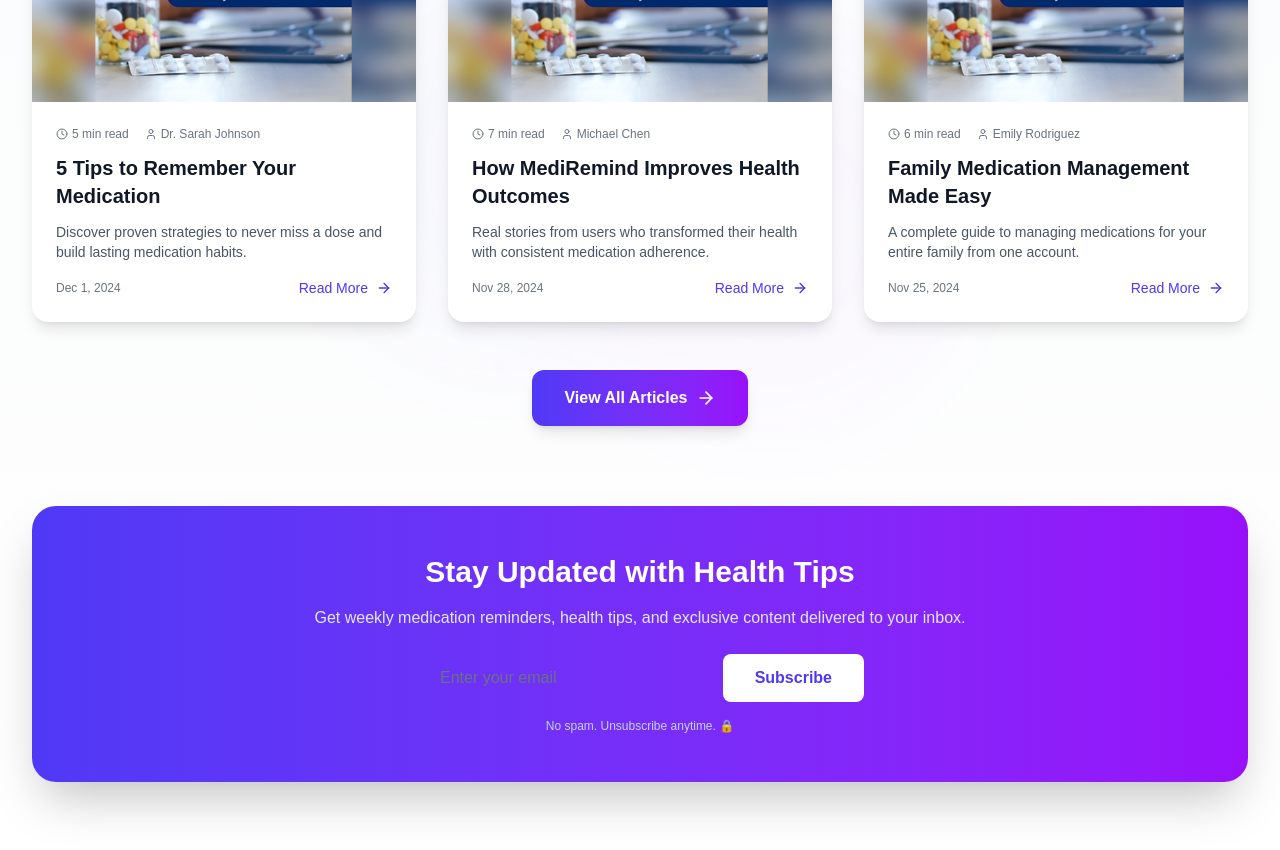
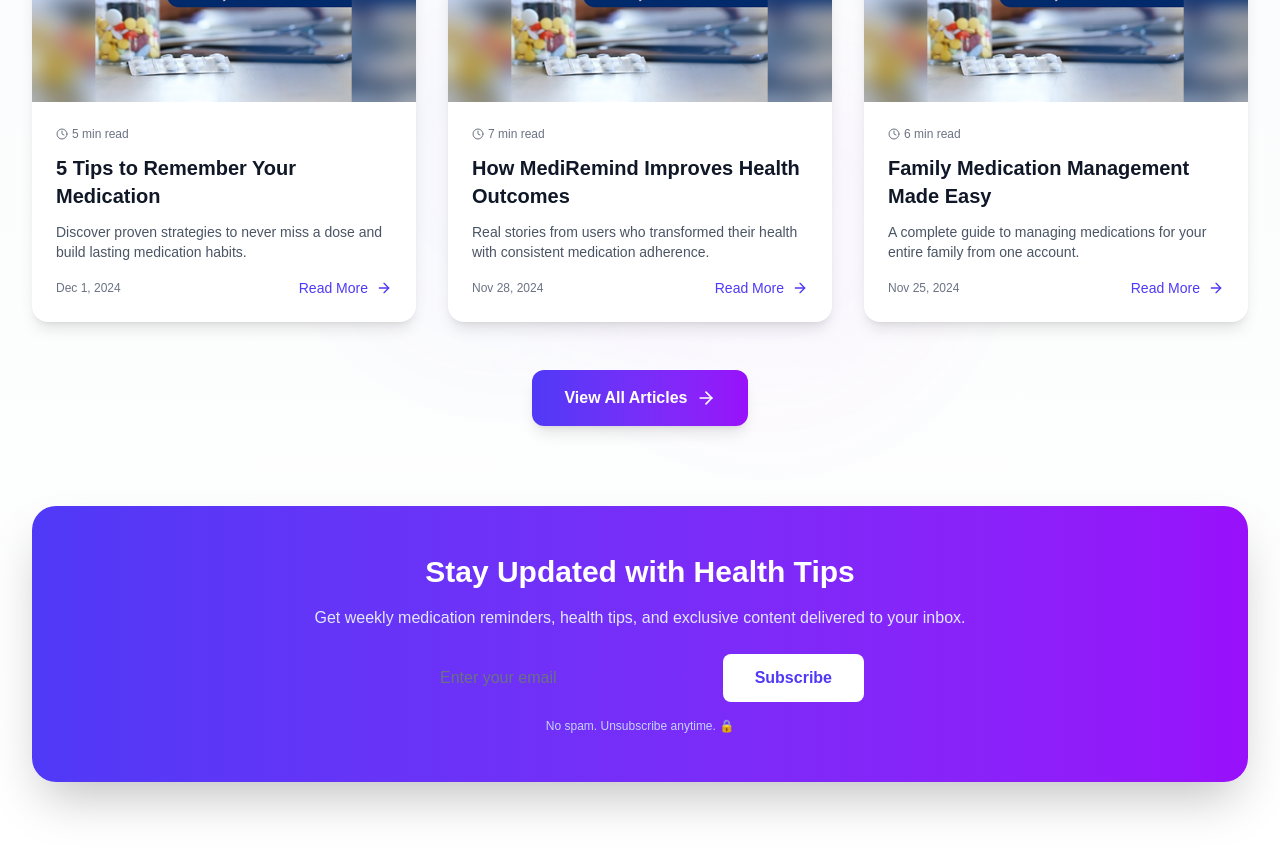
Before and after one commit to Ayindecodes/MediRemind, a Next.js app: page / in a window 1280 px wide. Shown: the part 2880-3730 px from the top of the page. Built offline with nearby package versions, Linux system fonts and the light colour scheme.

Commit message:
fix(landing): remove invented blog authors
The placeholder posts were attributed to invented people, including a fake "Dr. Sarah Johnson" on health articles. Author names are no longer stored or shown.

Co-Authored-By: Claude Opus 5.5 <noreply@anthropic.com>

```diff
--- a/components/BlogSection.tsx
+++ b/components/BlogSection.tsx
@@ -1,5 +1,5 @@
 import React, { useState } from 'react';
-import { ArrowRight, Clock, User, Tag } from 'lucide-react';
+import { ArrowRight, Clock, Tag } from 'lucide-react';
 
 const blogPosts = [
   {
@@ -7,7 +7,6 @@ const blogPosts = [
     img: "/blog1.png",
     excerpt: "Discover proven strategies to never miss a dose and build lasting medication habits.",
     link: "#",
-    author: "Dr. Sarah Johnson",
     date: "Dec 1, 2024",
     readTime: "5 min read",
     category: "Tips & Tricks"
@@ -17,7 +16,6 @@ const blogPosts = [
     img: "/blog2.png",
     excerpt: "Real stories from users who transformed their health with consistent medication adherence.",
     link: "#",
-    author: "Michael Chen",
     date: "Nov 28, 2024",
     readTime: "7 min read",
     category: "Success Stories"
@@ -27,7 +25,6 @@ const blogPosts = [
     img: "/blog3.png",
     excerpt: "A complete guide to managing medications for your entire family from one account.",
     link: "#",
-    author: "Emily Rodriguez",
     date: "Nov 25, 2024",
     readTime: "6 min read",
     category: "Family Care"
@@ -108,10 +105,6 @@ export default function BlogSection() {
                       <Clock className="w-3 h-3" />
                       <span>{post.readTime}</span>
                     </div>
-                    <div className="flex items-center gap-1">
-                      <User className="w-3 h-3" />
-                      <span>{post.author}</span>
-                    </div>
                   </div>
 
                   {/* Title */}
```
